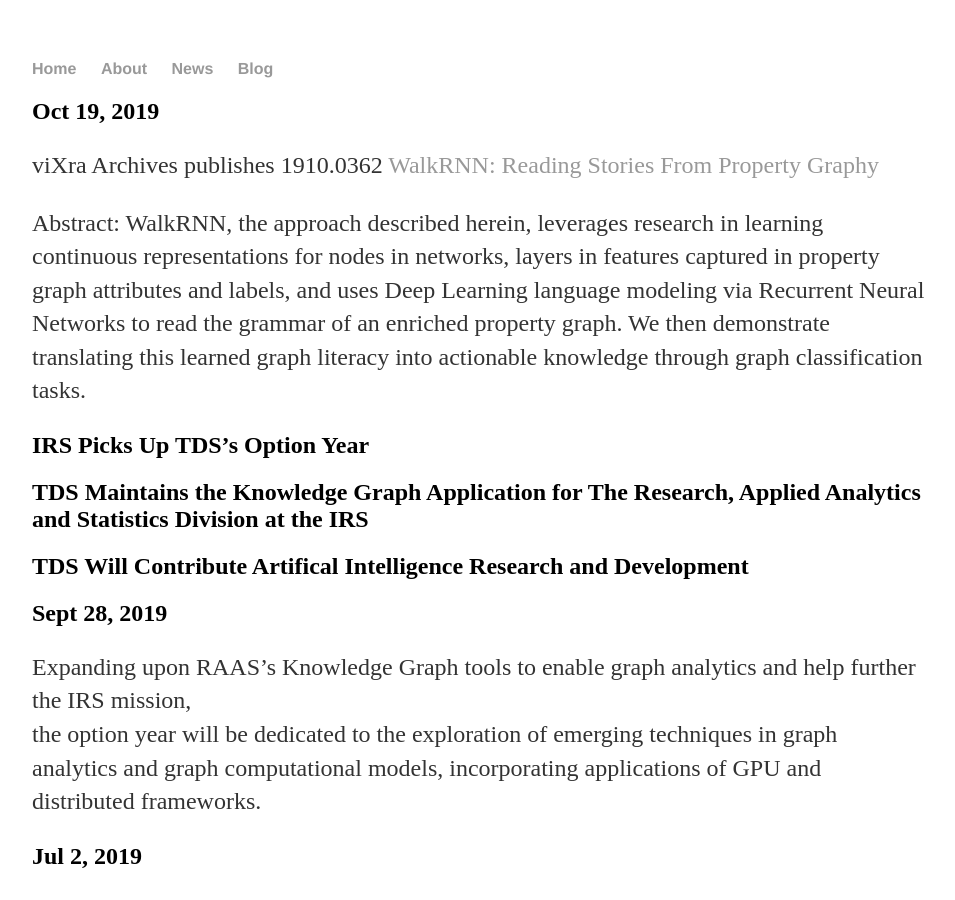
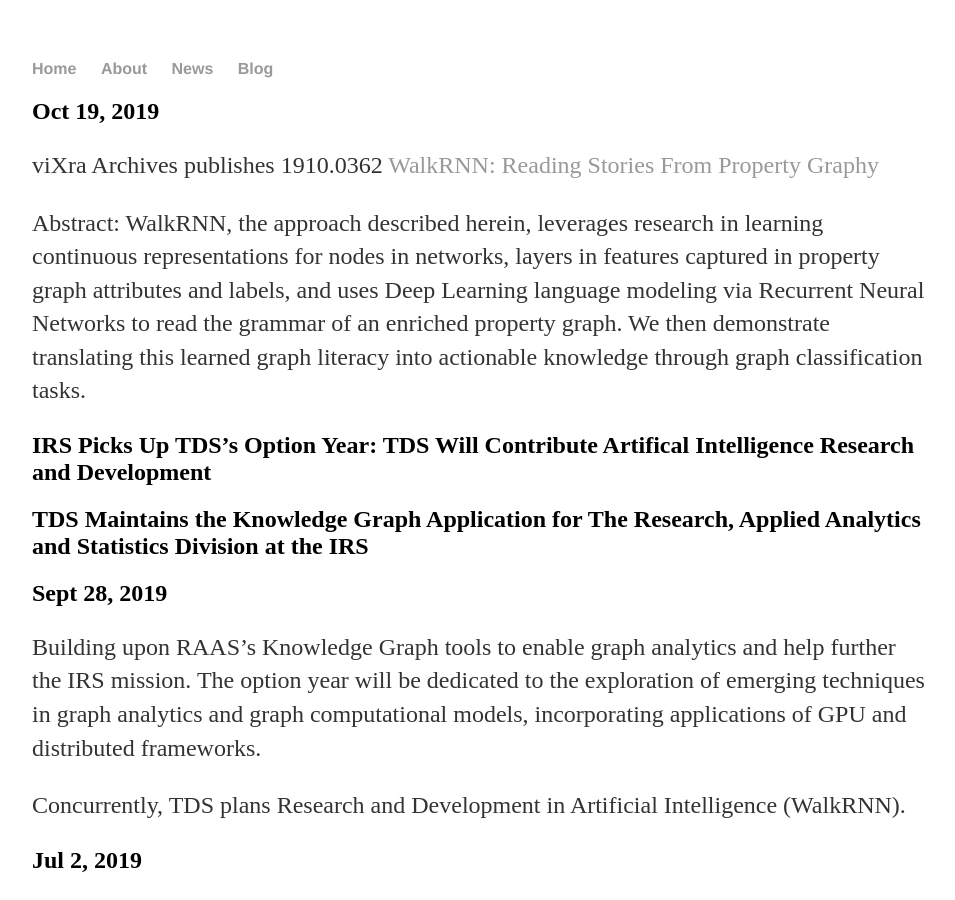
Before and after one commit to dtylor/dtylor.github.io, a Jekyll site: the page built from news.md, in a window 1280 px wide and 900 px high. Shown: the whole window, without its empty margins (160-1115 px from the left). Built offline with Jekyll 4.4.1, drawn with Linux system fonts in a browser that asks for light colours.

Commit message:
Update news.md

```diff
--- a/news.md
+++ b/news.md
@@ -12,13 +12,14 @@
 property graph. We then demonstrate translating this learned graph literacy into actionable knowledge
 through graph classification tasks.
 
-## IRS Picks Up TDS's Option Year
+## IRS Picks Up TDS's Option Year: TDS Will Contribute Artifical Intelligence Research and Development
 ## TDS Maintains the Knowledge Graph Application for The Research, Applied Analytics and Statistics Division at the IRS
-## TDS Will Contribute Artifical Intelligence Research and Development
 ## Sept 28, 2019
-Expanding upon RAAS's Knowledge Graph tools to enable graph analytics and help further the IRS mission,
-the option year will be dedicated to the exploration of emerging techniques in graph analytics and graph computational models,
+Building upon RAAS's Knowledge Graph tools to enable graph analytics and help further the IRS mission.
+The option year will be dedicated to the exploration of emerging techniques in graph analytics and graph computational models,
 incorporating applications of GPU and distributed frameworks.
+
+Concurrently, TDS plans Research and Development in Artificial Intelligence (WalkRNN).
 
 ## Jul 2, 2019
 Cornell University Archives publishes
```
